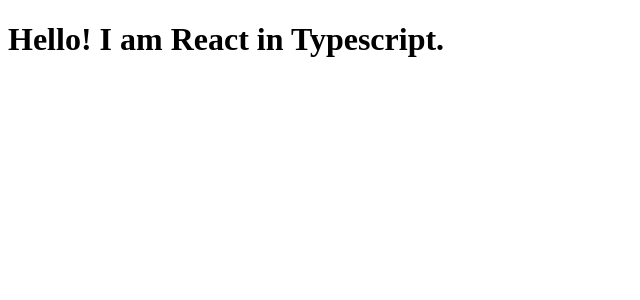
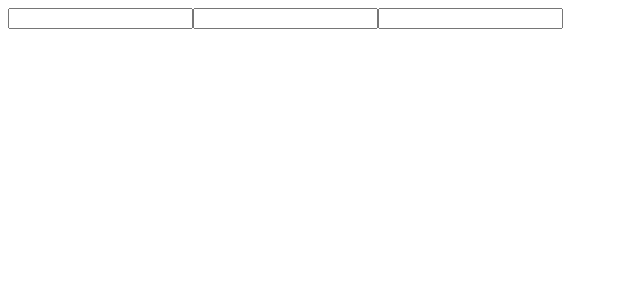
Before and after one commit to makemoneyfast/webpack-ts-react, a React app: page / in a window 1280 px wide. Shown: the top 300 px of the page, without its empty margins (0-640 px from the left). Built offline with nearby package versions, Linux system fonts and the light colour scheme; the HTML template or start-up script is replaced by a standard one.

Commit message:
Trying hard to understand how to control text inputs during typing.

```diff
--- /dev/null
+++ b/src/App.tsx
@@ -0,0 +1,19 @@
+import React from "react";
+import { useReducer } from "react";
+import { createInitialState, FieldId, reducer } from "./stateManagement";
+import { DateControl } from "./dateControl";
+
+export const App = () => {
+  const [state, dispatch] = useReducer(reducer, createInitialState());
+  console.log("App rerenders");
+  return (
+    <DateControl
+      day={state.day}
+      month={state.month}
+      year={state.year}
+      onChange={(field: FieldId, value: string) =>
+        dispatch({ type: "change", payload: { value, field } })
+      }
+    />
+  );
+};
--- /dev/null
+++ b/src/DateControl.tsx
@@ -0,0 +1,65 @@
+import React from "react";
+import { useRef } from "react";
+import { FieldId } from "./stateManagement";
+
+interface IDateControlProps {
+  day: string;
+  month: string;
+  year: string;
+  onChange: (fieldId: FieldId, value: string) => void;
+}
+
+export const DateControl = (props: IDateControlProps) => {
+  const dayRef = useRef<HTMLInputElement>(null);
+  const monthRef = useRef<HTMLInputElement>(null);
+  const yearRef = useRef<HTMLInputElement>(null);
+
+  const keyFilter: { [key: string]: boolean } = {
+    "0": true,
+    "1": true,
+    "2": true,
+    "3": true,
+    "4": true,
+    "5": true,
+    "6": true,
+    "7": true,
+    "8": true,
+    "9": true,
+    Backspace: true,
+    ArrowRight: true,
+    ArrowLeft: true,
+    Delete: true,
+  };
+
+  console.log(`Rerender d ${props.day} m ${props.month} y ${props.year}`);
+  return (
+    <div>
+      <input
+        type="text"
+        ref={dayRef}
+        value={props.day}
+        onKeyUp={(e) => {
+          if (!keyFilter[e.key]) {
+            console.log("key press BLOCKED");
+          } else {
+            console.log("key press ALLOWED");
+            //props.onChange("d", props.day);
+          }
+          props.onChange("d", e.target.value + "#");
+        }}
+      />
+      <input
+        type="text"
+        ref={monthRef}
+        value={props.month}
+        onChange={(e) => props.onChange("m", e.target.value + "!")}
+      />
+      <input
+        type="text"
+        ref={yearRef}
+        value={props.year}
+        onChange={(e) => props.onChange("y", e.target.value + "?")}
+      />
+    </div>
+  );
+};
--- a/src/index.tsx
+++ b/src/index.tsx
@@ -3,10 +3,11 @@
 
 import "./style.css";
 import { shout } from "./shouting";
+import { App } from "./App";
 
 const container = document.createElement("div");
 document.body.appendChild(container);
 
 const root = createRoot(container);
-root.render(<h1>Hello! I am React in Typescript.</h1>);
+root.render(<App />);
 shout();
--- /dev/null
+++ b/src/stateManagement.ts
@@ -0,0 +1,40 @@
+export interface IState {
+  day: string;
+  month: string;
+  year: string;
+}
+
+export type FieldId = "d" | "m" | "y";
+
+interface IChangeAction {
+  type: "change";
+  payload: { field: FieldId; value: string };
+}
+
+export type Action = IChangeAction;
+
+export const createInitialState = () =>
+  ({
+    day: "",
+    month: "",
+    year: "",
+  } as IState);
+
+export const reducer: (state: IState, action: Action) => IState = (
+  state: IState,
+  action: Action
+) => {
+  console.log("reduce", action);
+  switch (action.type) {
+    case "change":
+      console.log("change!");
+      switch (action.payload.field) {
+        case "d":
+          return { ...state, day: action.payload.value };
+        case "m":
+          return { ...state, month: action.payload.value };
+        case "y":
+          return { ...state, year: action.payload.value };
+      }
+  }
+};
```
